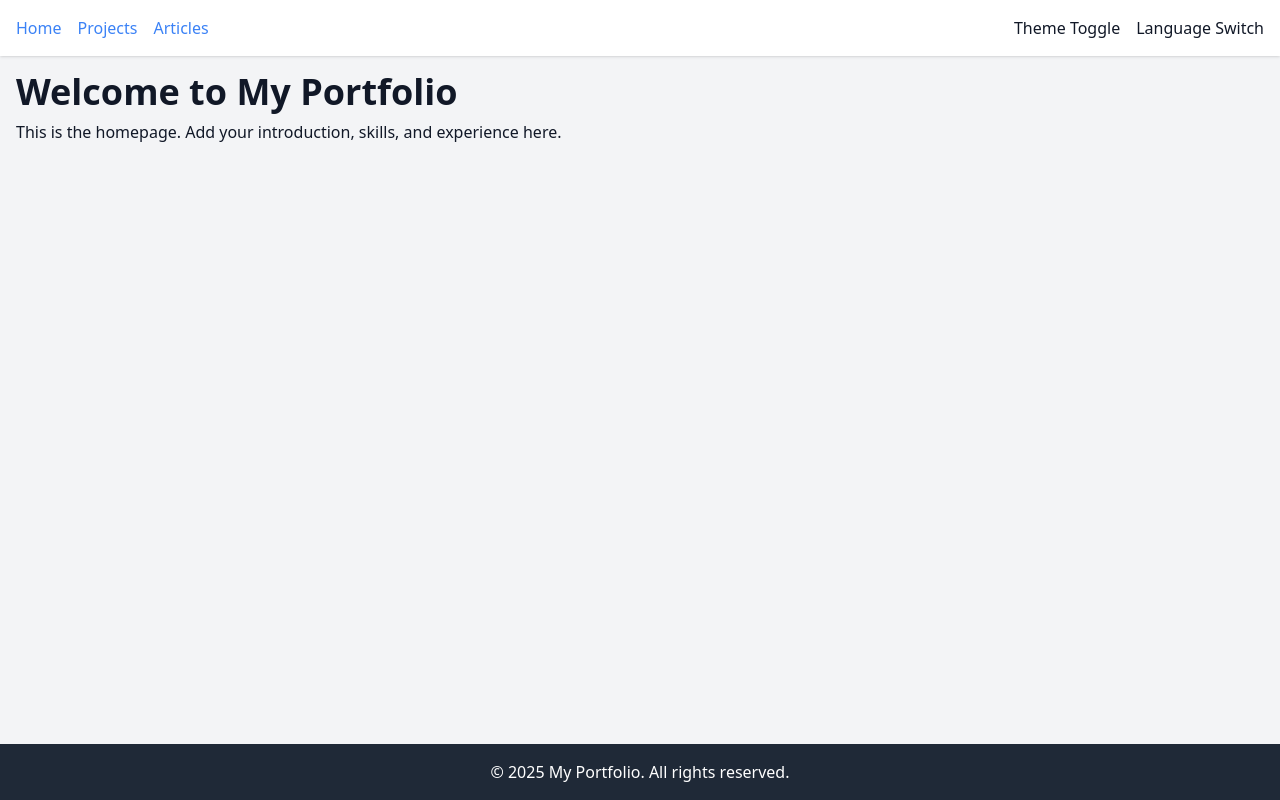
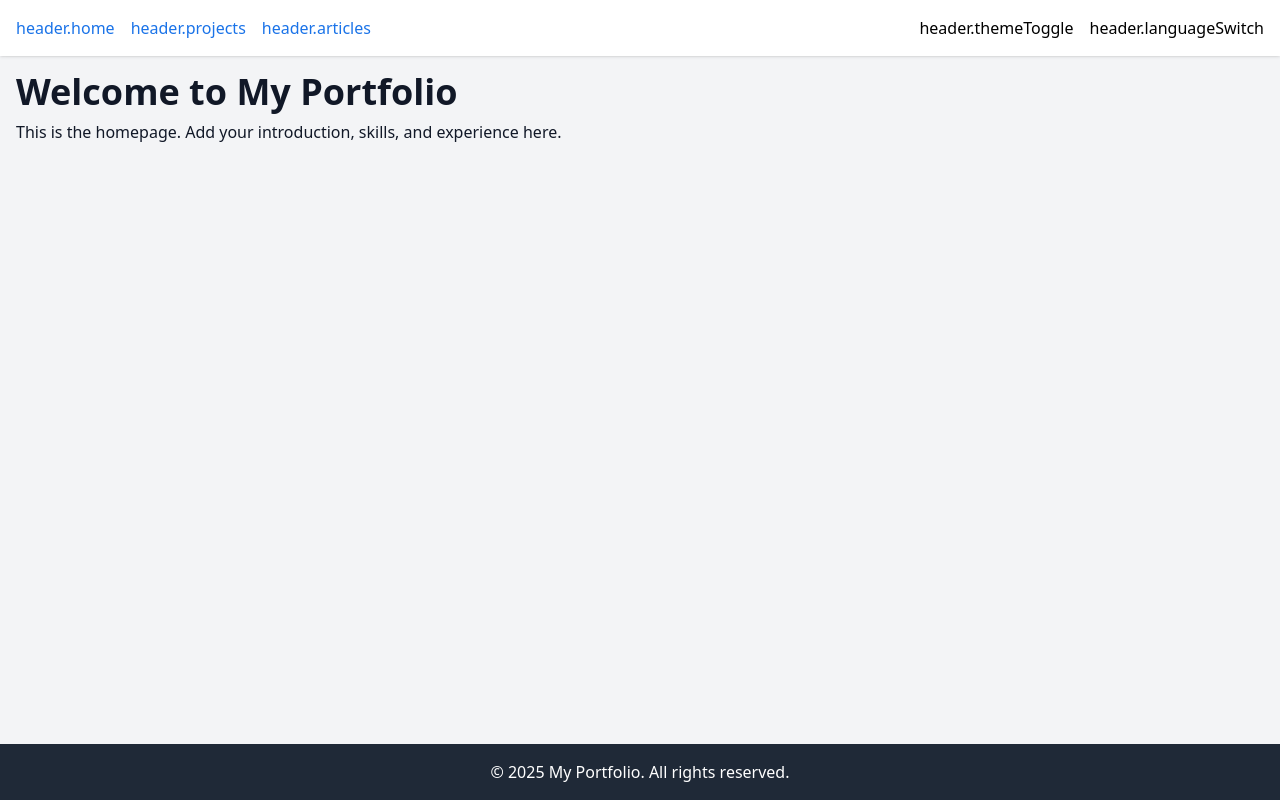
Before and after one commit to ksetrin/ksetrin.github.io, a React (Vite) app: page / in a window 1280 px wide. Built offline with nearby package versions, Linux system fonts and the light colour scheme.

Commit message:
change theme

```diff
--- a/src/components/Header.jsx
+++ b/src/components/Header.jsx
@@ -1,17 +1,44 @@
-import React from 'react';
+import React, { useState, useEffect } from 'react';
 import { Link } from 'react-router-dom';
+import { useTranslation } from 'react-i18next';
 
 const Header = () => {
+  const { t, i18n } = useTranslation();
+  const [theme, setTheme] = useState('light');
+
+  useEffect(() => {
+    const root = document.documentElement;
+    if (theme === 'dark') {
+      root.style.setProperty('--bg-color', '#121212');
+      root.style.setProperty('--text-color', '#ffffff');
+      root.style.setProperty('--link-color', '#bb86fc');
+    } else {
+      root.style.setProperty('--bg-color', '#ffffff');
+      root.style.setProperty('--text-color', '#000000');
+      root.style.setProperty('--link-color', '#1a73e8');
+    }
+  }, [theme]);
+
+  const toggleLanguage = () => {
+    const newLang = i18n.language === 'en' ? 'ru' : 'en';
+    i18n.changeLanguage(newLang);
+  };
+
+  const toggleTheme = () => {
+    const newTheme = theme === 'light' ? 'dark' : 'light';
+    setTheme(newTheme);
+  };
+
   return (
-    <header className="bg-white shadow p-4 flex justify-between items-center">
+    <header className="bg-white shadow p-4 flex justify-between items-center backdrop-blur-xs" style={{ backgroundColor: 'var(--bg-color)', color: 'var(--text-color)' }}>
       <nav className="flex space-x-4">
-        <Link to="/" className="text-blue-500 hover:underline">Home</Link>
-        <Link to="/projects" className="text-blue-500 hover:underline">Projects</Link>
-        <Link to="/articles" className="text-blue-500 hover:underline">Articles</Link>
+        <Link to="/" className="hover:underline" style={{ color: 'var(--link-color)' }}>{t('header.home')}</Link>
+        <Link to="/projects" className="hover:underline" style={{ color: 'var(--link-color)' }}>{t('header.projects')}</Link>
+        <Link to="/articles" className="hover:underline" style={{ color: 'var(--link-color)' }}>{t('header.articles')}</Link>
       </nav>
       <div className="flex space-x-4">
-        <button>Theme Toggle</button>
-        <button>Language Switch</button>
+        <button onClick={toggleTheme}>{t('header.themeToggle')}</button>
+        <button onClick={toggleLanguage}>{t('header.languageSwitch')}</button>
       </div>
     </header>
   );
```
